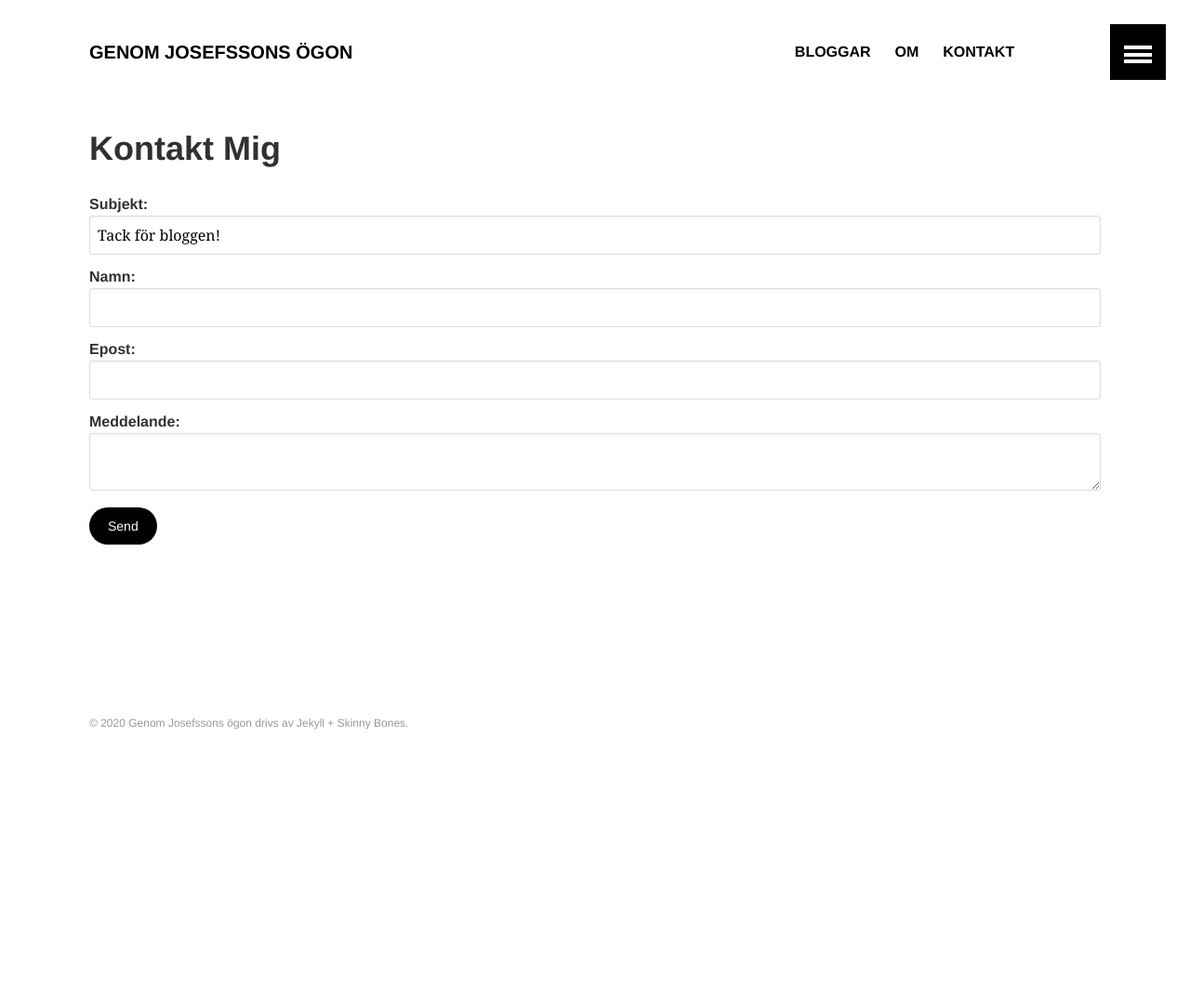
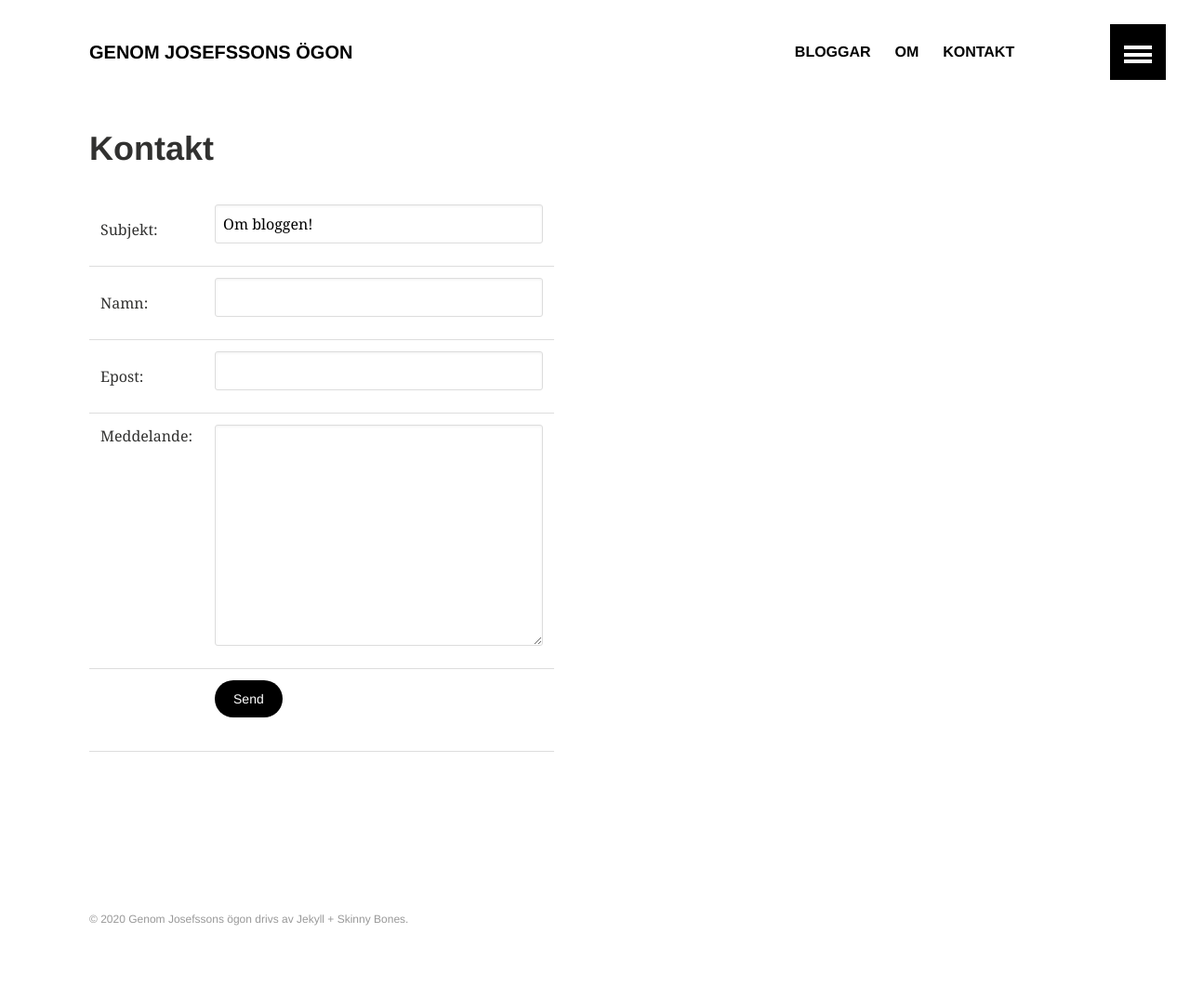
Before and after one commit to MukamaTwo/MukamaTwo.github.io, a Jekyll site: the page built from kontaktJag.md, in a window 1280 px wide. Shown: the whole page at 93% size. Built offline with Jekyll 4.4.1, drawn with Linux system fonts in a browser that asks for light colours; before the commit the page ends 900 px from its top, so only the background shows below that.

Commit message:
tabify the contact page

```diff
--- a/kontaktJag.md
+++ b/kontaktJag.md
@@ -1,14 +1,51 @@
 ---
 layout: archive
-title: Kontakt Mig
+title: Kontakt
 permalink: /kontakt/
 ---
-
-<form action="mailto:jmuk06@gmail.com" method="POST">
-  <label>Subjekt: <input type="text" name="_subject" value="Tack för bloggen!"/></label>
-  <label>Namn: <input type="text" name="name" required> </label>
-  <label>Epost: <input type="email" name="_replyto" required></label>
-  <label>Meddelande: <textarea name="message" required></textarea></label>
-  <input type="submit" value="Send">
-  <input type="hidden" name="_next" value="/">
-</form>
+<div>
+  <form action="mailto:jmuk06@gmail.com" method="POST">
+    <table style="width:500px">
+        <tr>
+            <td style="width:100px">
+              Subjekt:
+            </td>
+            <td>
+              <input type="text" name="_subject" value="Om bloggen!"/>
+            </td>
+        </tr>
+        <tr>
+            <td>
+              Namn:
+            </td>
+            <td>
+              <input type="text" name="name" required>
+            </td>
+        </tr>
+        <tr>
+            <td>
+              Epost:
+            </td>
+            <td>
+              <input type="email" name="_replyto" required>
+            </td>
+        </tr>
+        <tr>
+            <td style="vertical-align:top">
+              Meddelande:
+            </td>
+            <td>
+              <textarea name="message" rows="10" required></textarea>
+            </td>
+        </tr>
+        <tr>
+            <td> &nbsp;
+            </td>
+            <td>
+                <input type="submit" value="Send">
+            </td>
+        </tr>
+    </table>
+    <input type="hidden" name="_next" value="/">
+  </form>
+</div>
```
